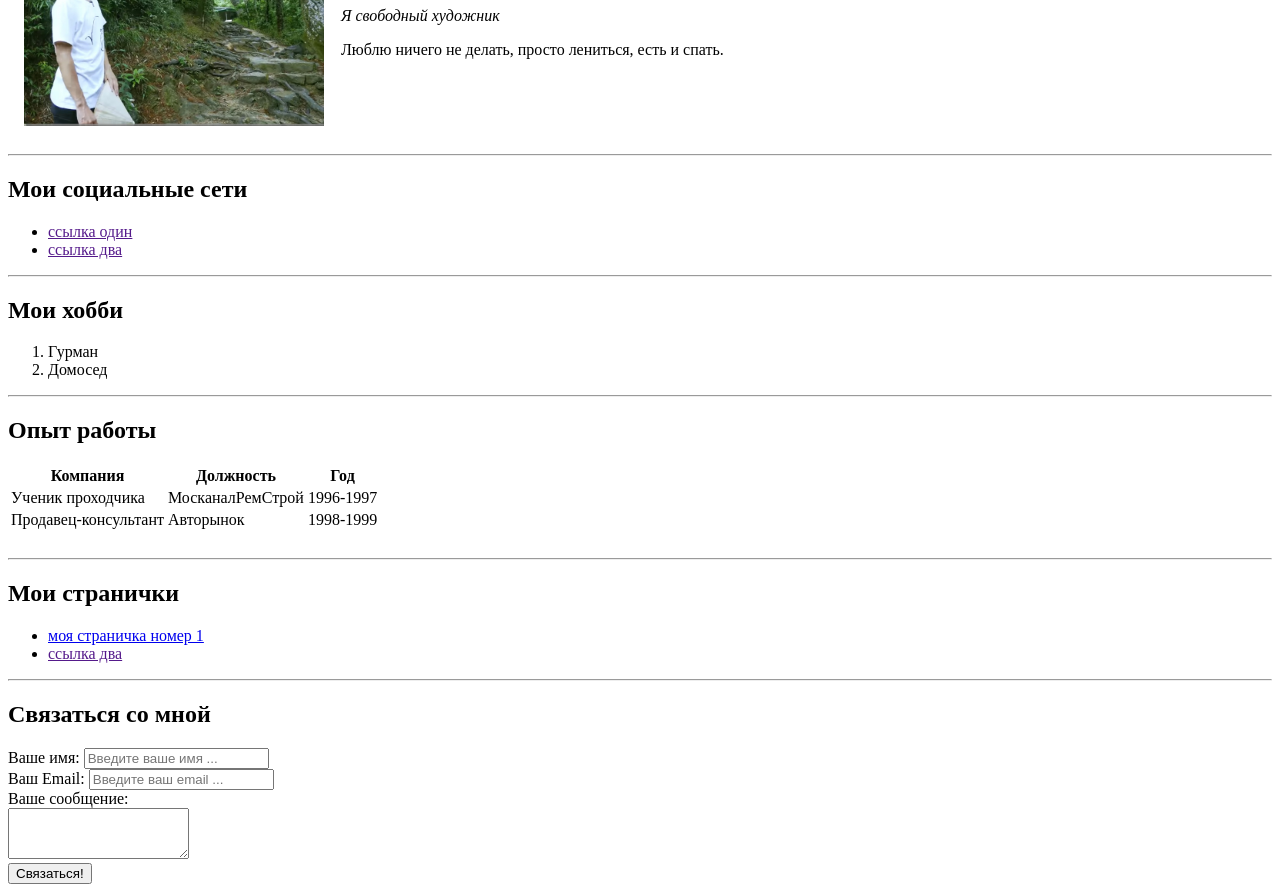
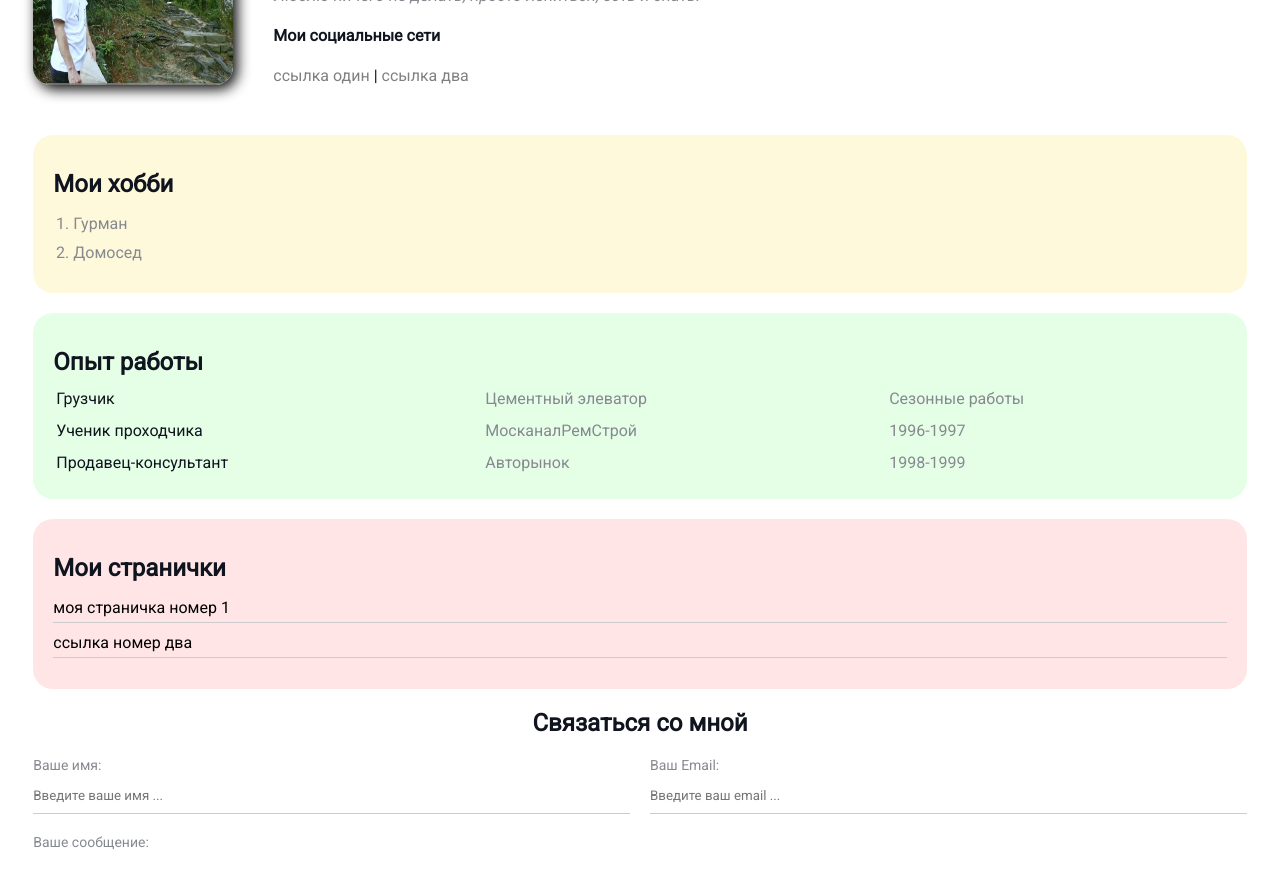
Before and after one commit to Buretos/old, a plain HTML site: page index.html in a window 1280 px wide. Shown: the part 152-1040 px from the top of the page. Drawn offline with Linux system fonts and the light colour scheme.

Commit message:
Add files via upload

```diff
--- a/index.html
+++ b/index.html
@@ -3,42 +3,45 @@
 <head>
     <meta charset="UTF-8">
     <title>Шурик начал кодинг </title>
+    <link rel="stylesheet" href="styles.css">
 </head>
 <body>
-    <table cellspacing="15">
-        <tr>
-            <td>    <img src="1656001801546.jpg" width="300" alt="Тут должна быть фотка, но она куда-то делась">
-            </td>
-            <td>    <h1>Шурик</h1>
-                <p><em>Я свободный художник</em></p>
-                <p>Люблю ничего не делать, просто лениться, есть и спать.</p></td>
-        </tr>
-    </table>
+    <div    class="container">
+        <div  class="info">
+            <img src="1656001801546.jpg" alt="Тут должна быть фотка, но она куда-то делась" class="avatar">
 
-    <hr>
+            <div class="info-text">
+            <h1>Шурик</h1>
+            <p>Я свободный художник</p>
+            <p>Люблю ничего не делать, просто лениться, есть и спать.</p>
+            <h4>Мои социальные сети</h4>
 
-    <h2>Мои социальные сети</h2>
-    <ul>
-        <li><a href="" target="_blank">ссылка один</a></li>
-        <li><a href="" target="_blank">ссылка два</a></li>
-    </ul>
+                <a href="" target="_blank">ссылка один</a>
+                |
+                <a href="" target="_blank">ссылка два</a>
+            </div>
+        </div>
+    </div>
 
-    <hr>
 
+
+    <div class="container">
+
+        <div class="card bg-yellow">
             <h2>Мои хобби</h2>
-    <ol>
+            <ol class="list">
                 <li>Гурман</li>
                 <li>Домосед</li>
             </ol>
+        </div>
 
-    <hr>
-
+        <div class="card bg-green">
             <h2>Опыт работы</h2>
-    <table>
+            <table class="table">
                 <tr>
-            <th>Компания</th>
-            <th>Должность</th>
-            <th>Год</th>
+                    <td>Грузчик</th>
+                    <td>Цементный элеватор</td>
+                    <td>Сезонные работы </td>
                 </tr>
                 <tr>
                     <td>Ученик проходчика</td>
@@ -51,46 +54,54 @@
                     <td>1998-1999</td>
                 </tr>
             </table>
-    <br />
-    <hr>
+        </div>
 
+        <div class="card bg-red">
             <h2>Мои странички</h2>
-    <ul>
+            <ul class="link-list">
                 <li><a href="my01.html" target="_blank">моя страничка номер 1</a></li>
-        <li><a href="" target="_blank">ссылка два</a></li>
+                <li><a href="my02.html" target="_blank">ссылка номер два</a></li>
             </ul>
+        </div>
 
-    <hr>
 
+        <div class="contact">
             <h2>Связаться со мной</h2>
 
-    <form action="">
+
+             <form action="/">
+                <div class="row">
+                    <div class="form-group">
                         <label for="name">Ваше имя:</label>
                         <input type="text" id="name" placeholder="Введите ваше имя ...">
+                    </div>
 
-
-    <br>
-
-    <form action="/">
+                    <div class="form-group">
                         <label for="email">Ваш Email:</label>
                         <input type="email" id="email" placeholder="Введите ваш email ...">
+                    </div>
+                </div>
 
+                <div class="form-group">
+                    <label for="text">Ваше сообщение:</label>
+                    <textarea name="" id="text" cols="20" rows="3"></textarea>
+                </div>
 
-    <br>
+            <input class="btn" type="submit" value="Связаться!">
+            </form>
+        </div>
 
-    <form action="">
-        <label for="text">Ваше сообщение:</label>
-        <br>
-        <textarea name="" id="text" cols="20" rows="3"></textarea>
+<!-- <div class="box-model">
+    <div></div>
+    <div></div>
+    <div></div>
+    <div></div>
+</div> -->
 
-
-    <br>
-
-    <input type="submit" value="Связаться!">
-    </form>
-
-
-
-
+    <!-- </div>
+    <div class="position">
+        <div class="box"></div>
+    </div> -->
+    <!-- <div style="margin-bottom: 500px;"></div> -->
 </body>
 </html>
--- /dev/null
+++ b/styles.css
@@ -0,0 +1,228 @@
+@import url('https://fonts.googleapis.com/css2?family=Roboto&display=swap');
+
+/* * {
+   padding: 0;
+   margin: 0;
+} */
+
+body {
+    background-color: f1f1f1;
+    color: #0f141e;
+
+    font-size: 16px;
+    font-weight: normal;
+    font-family: Roboto, Calibri, 'Lucida Sans', 'Lucida Sans Regular', 'Lucida Grande', 'Lucida Sans Unicode', Geneva, Verdana, sans-serif;
+  }
+
+a {
+    color: black;
+    text-decoration: none;
+}
+
+a:hover {   /* псевдоселекторы, состояние hover - наведение */
+   text-decoration: underline;
+}
+
+a:active {
+   color: green; /* при нажатии мышки подсвечивает синим */
+}
+
+a:visited { /* при переходе по ссылке та остаётся c другим цветом */
+   color: gray;
+}
+ .avatar {
+     width: 200px;
+     border-radius: 18px;
+     box-shadow: 4px 4px 14px rgba(0, 0, 0, 025);
+ }
+
+ .info {
+
+   display: flex;
+   margin-bottom: 20px;
+ }
+
+ @media (max-width: 700px) {
+   .info {
+      display: block;
+      text-align: center;
+   }
+ }
+
+ .info-text {
+   margin: 0 40px;
+ }
+
+ .info p {
+    color: #86898f;
+    margin: 0;
+    font-style: italic;
+    /* font-weight: bold; */
+    text-decoration: none;
+    /* text-transform: uppercase; */
+    /* letter-spacing: 5px; */
+    /* word-spacing: 42px; */
+
+ }
+
+ .container {
+    width: 96%;
+    margin: auto;
+    padding-top: 30px;
+ }
+
+ /* .social {
+    background: green;
+    /* padding: 15px; */
+    /* padding: 15px 40px; */
+    /* padding: 15px 20px 25px 30px; */
+    /* padding-top: 15px;
+    padding-right: 20px;
+    padding-bottom: 25px;
+    padding-left: 39px;
+    margin: 5px;
+    margin: 5px;
+
+    border: 5px solid red;
+    border-bottom-style: dotted;
+    border-top-width: 15px;
+    border-right-color: blue;
+ }  */
+
+ /* .box-model > div{
+    float: left;
+    background: #000;
+    height: 200px;
+    border: 4px solid red;
+    width: 25%;
+    box-sizing: border-box;
+ } */
+
+.bg-yellow {
+   background: #fff9dc;
+}
+
+.bg-green {
+   background: #e5ffe7;
+}
+
+.bg-red {
+   background: #ffe5e5;
+}
+
+
+ .card {
+    padding: 15px 20px;
+    /* background: red; */
+    margin-bottom: 20px;
+    border-radius: 20px;
+ }
+
+ .card h2 {
+    margin-bottom: 10px;
+ }
+
+ .list {
+    padding: 0 20px;
+ }
+
+ .list li {
+    color: #86898f;
+    margin-bottom: 10px;
+ }
+
+ .table {
+    width: 100%;
+ }
+
+ .table td {
+    padding-bottom: 10px;
+ }
+
+ .table td:nth-child(2),  /*псевдоселектор выбирает дочерние эл-ты таблицы с номерами, здесь второй столбец */
+ .table td:nth-child(3) {
+    color: #86898f;
+ }
+
+ /* Псевдоселектор выбирающий чётные even или нечётные odd строки таблицы... */
+/* .table tr:nth-child(odd){
+   background: red;
+} */
+
+.link-list {
+   list-style: none;
+   padding: 0;
+}
+
+.link-list li {
+   margin-bottom: 10px;
+   padding-bottom: 5px;
+   border-bottom: 1px solid #ccc;
+}
+
+.contact h2 {
+   text-align: center;
+}
+
+.form-group label {
+   display: block;
+   font-size: 14px;
+   color: #86898f;
+}
+
+.form-group input,
+.form-group textarea {
+   width: 100%;
+   box-sizing: border-box;
+   border: none;
+   background: transparent;
+   border-bottom: 1px solid #ccc;
+   color: #000;
+   padding: 15px 0 10px;
+   outline: none;
+   font-family: inherit;
+}
+.row {
+   display: flex;
+   margin-bottom: 20px;
+   }
+
+.row .form-group {
+   width: 50%;
+}
+
+.row .form-group:first-child {
+   margin-right: 20px;
+}
+
+.btn {
+   background: #111;
+   padding: 15px 20px;
+   color: #fff;
+   border: none;
+   font-family: inherit;
+   cursor: pointer;
+}
+
+.btn:hover {
+   opacity: 0.7;
+}
+
+/* Position */
+
+/* .position {
+   position: relative;
+   border: 4px solid black;
+   margin-top: 40px;
+   padding: 20px;
+   height: 300px;
+}
+
+.box {
+   position: fixed;
+   top: 0;
+   left: 0;
+   width: 100%;
+   height: 50px;
+   background: lightcoral;
+} */
```
Lines whose indentation alone changed are shown as unchanged.
